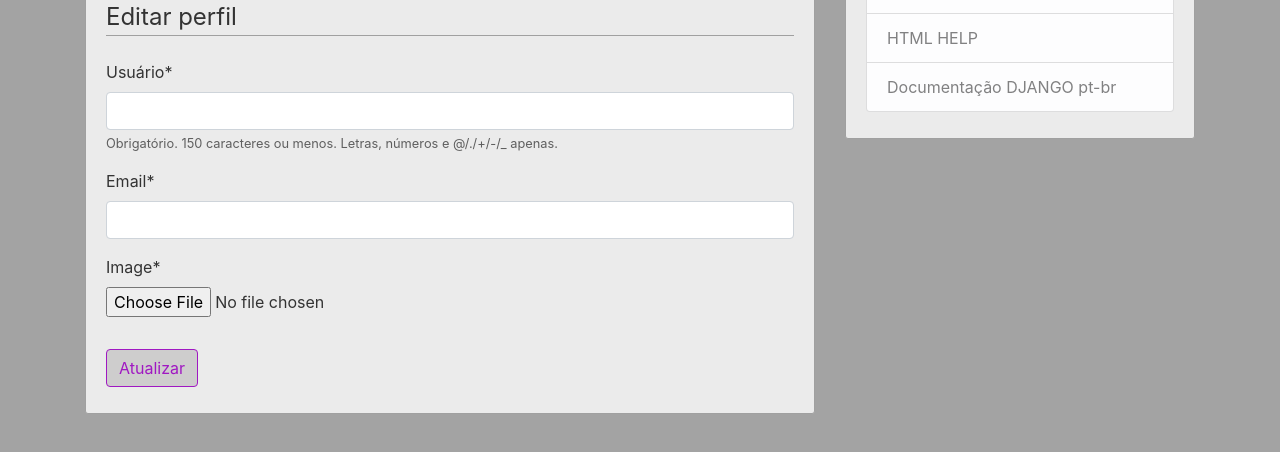
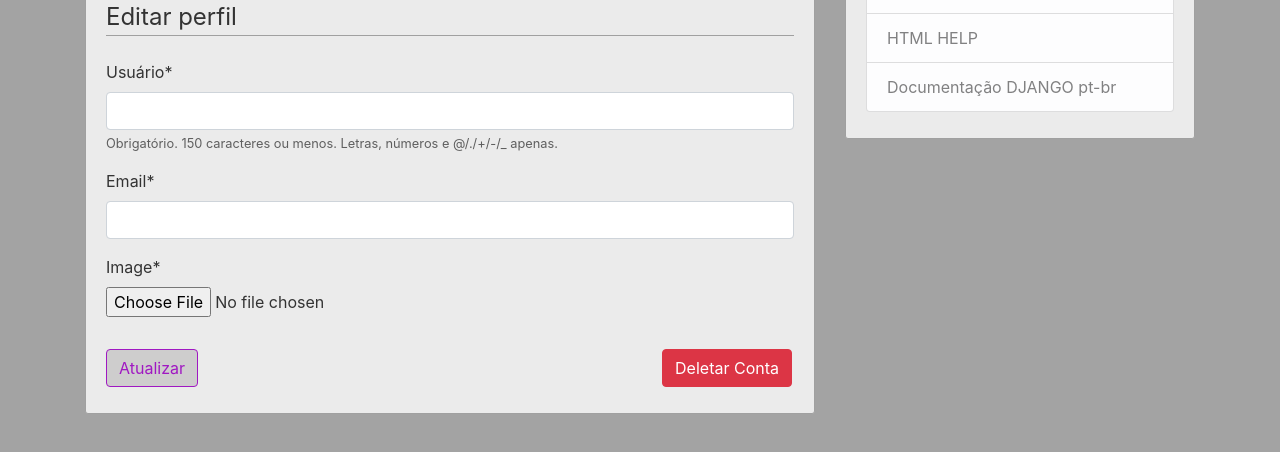
Before and after one commit to BarbaraMafra/Flowter, a Django app: template users/templates/users/profile.html in a window 1280 px wide. Shown: the part 233-685 px from the top of the page. Run offline with Django 3.2, Linux system fonts and the light colour scheme; the template is opened without the code that fills it: values that come from a table or form of the project are taken from there, others are empty; parts of the project's set-up code (start-up, migrations or seed data) failed here and were passed over; some libraries are stand-ins or nearby versions.

Commit message:
Update profile.html

```diff
--- a/users/templates/users/profile.html
+++ b/users/templates/users/profile.html
@@ -17,7 +17,10 @@
               {{ p_form|crispy }}
           </fieldset>
           <div class="form-group">
-              <button class="btn btn-outline-info" type="submit">Atualizar</button>
+            <button class="btn btn-outline-info" type="submit">Atualizar</button>
+            <a href="{% url 'delaccount' %}">
+              <button class="btn btn-danger" style="position: absolute; right: 5%;" type="button">Deletar Conta</button>
+            </a>
           </div>
       </form>
     </div>
```
